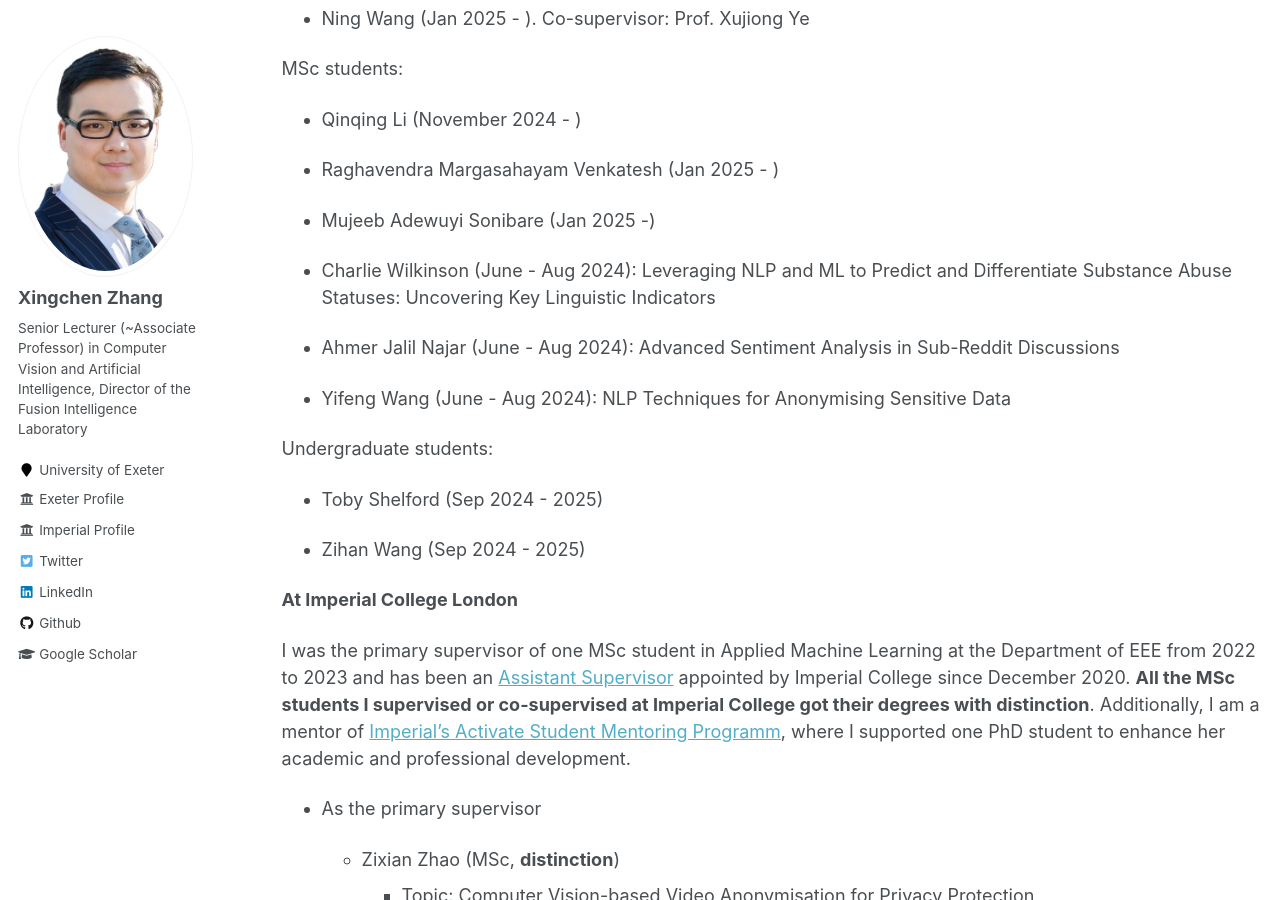
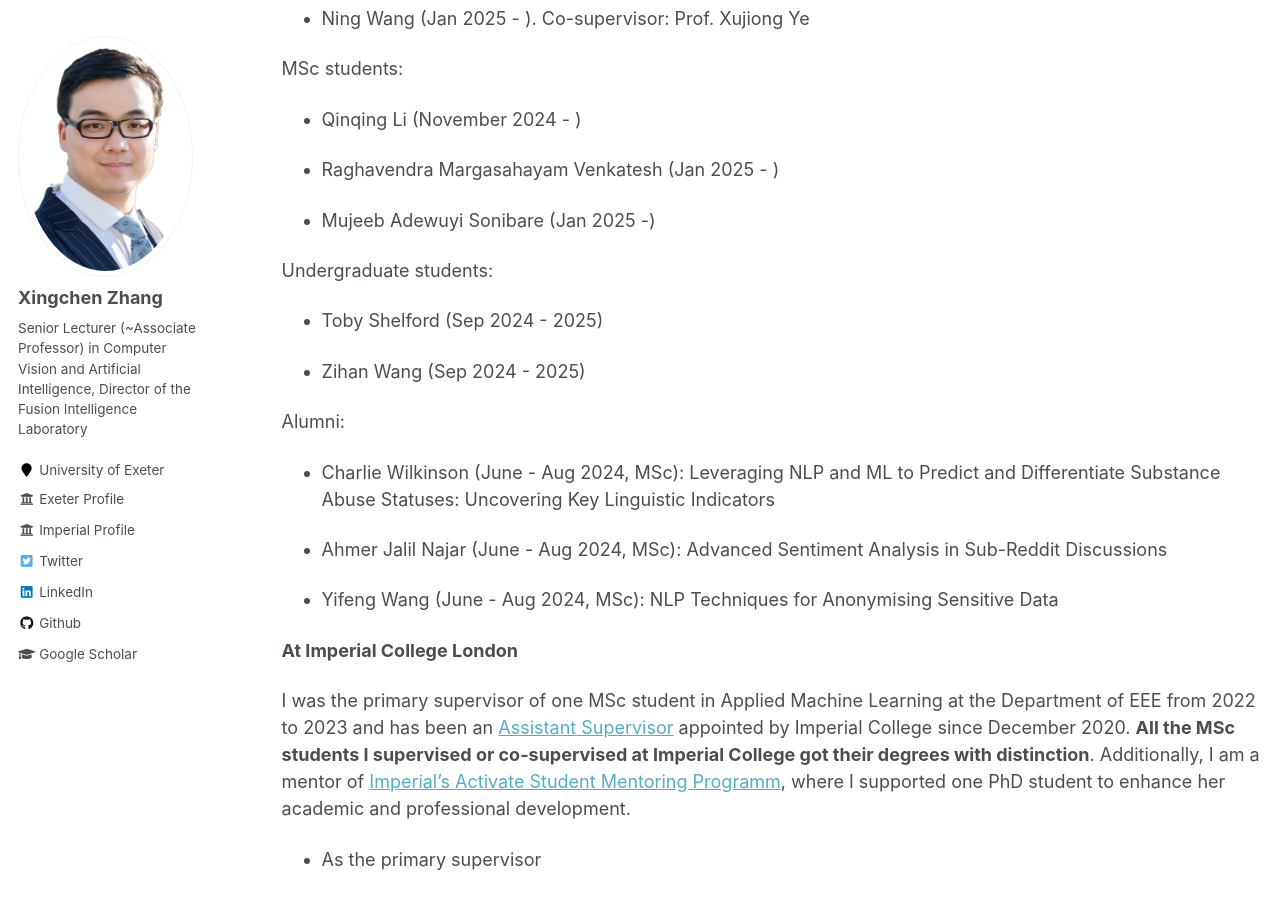
Before and after one commit to xingchenzhang/xingchenzhang.github.io, a Jekyll site: the page built from _pages/team.md, in a window 1280 px wide and 900 px high, scrolled down 519 px. Built offline with Jekyll 4.4.1, drawn with Linux system fonts in a browser that asks for light colours.

Commit message:
update team

```diff
--- a/_pages/team.md
+++ b/_pages/team.md
@@ -27,17 +27,20 @@ MSc students:
 
 - Mujeeb Adewuyi Sonibare (Jan 2025 -)
 
-- Charlie Wilkinson (June - Aug 2024): Leveraging NLP and ML to Predict and Differentiate Substance Abuse Statuses: Uncovering Key Linguistic Indicators
-
-- Ahmer Jalil Najar (June - Aug 2024): Advanced Sentiment Analysis in Sub-Reddit Discussions
-
-- Yifeng Wang (June - Aug 2024): NLP Techniques for Anonymising Sensitive Data
 
 Undergraduate students:
 
 - Toby Shelford (Sep 2024 - 2025)
 
 - Zihan Wang (Sep 2024 - 2025)
+
+Alumni:
+
+- Charlie Wilkinson (June - Aug 2024, MSc): Leveraging NLP and ML to Predict and Differentiate Substance Abuse Statuses: Uncovering Key Linguistic Indicators
+
+- Ahmer Jalil Najar (June - Aug 2024, MSc): Advanced Sentiment Analysis in Sub-Reddit Discussions
+
+- Yifeng Wang (June - Aug 2024, MSc): NLP Techniques for Anonymising Sensitive Data
 
 **At Imperial College London**
 
```
